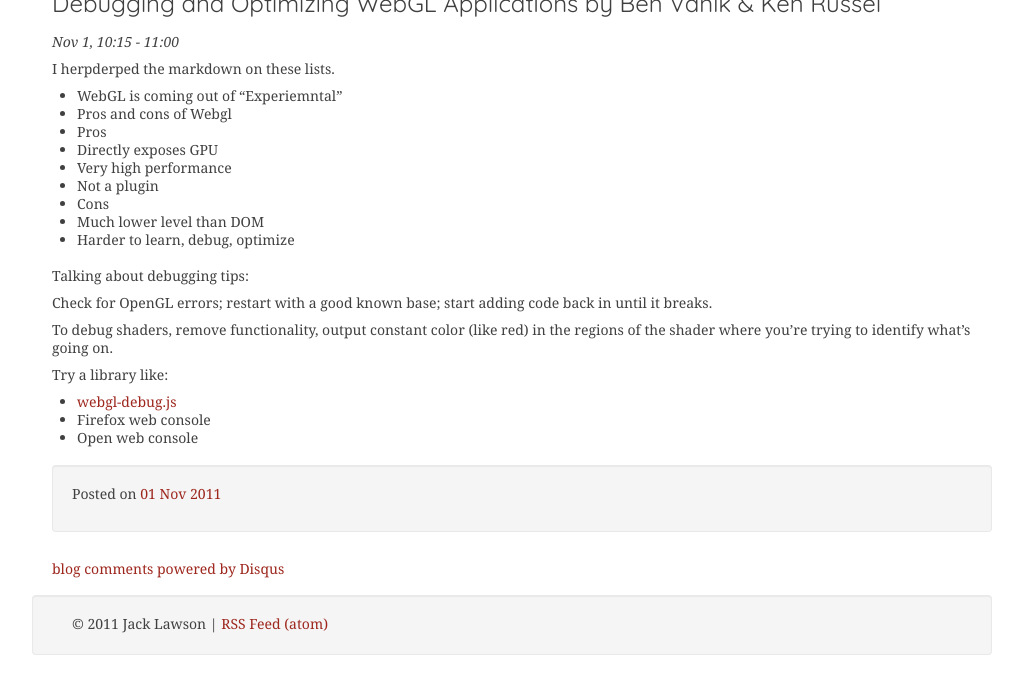
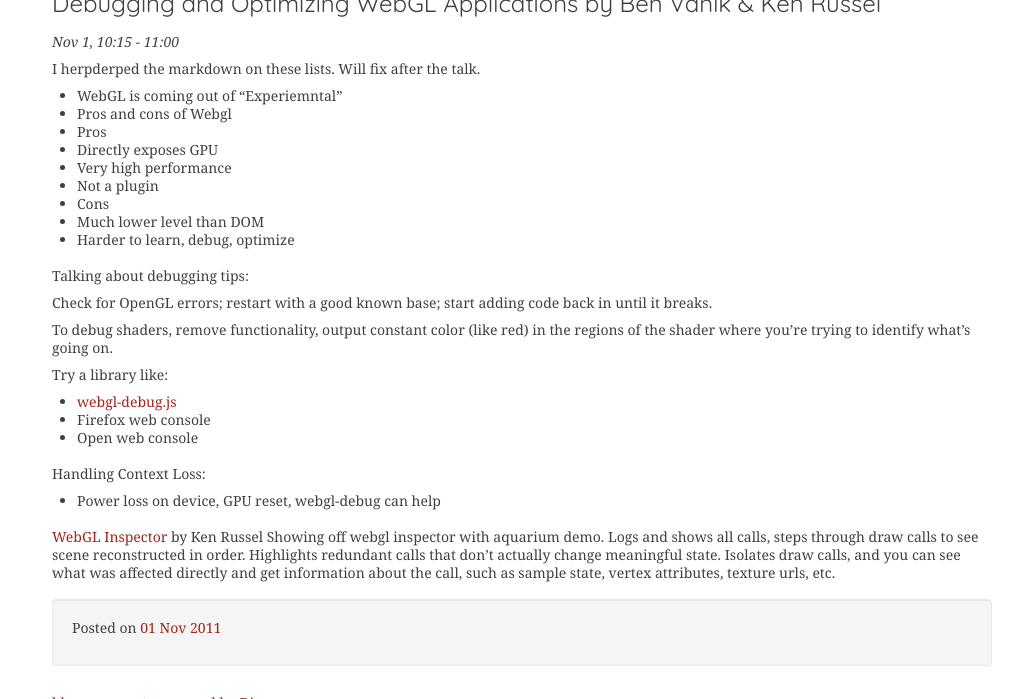
Before and after one commit to ajacksified/ajacksified.github.com, a Jekyll site: the page built from _posts/2011-11-01-new-game-conf-liveblog.markdown, in a window 1280 px wide and 900 px high, scrolled down 440 px, cut to the strip 201-900 px from the top of the window. Shown: the whole strip, without its empty margins (118-1141 px from the left). Built offline with Jekyll 4.4.1, drawn with Linux system fonts in a browser that asks for light colours; nearby versions of some CDN libraries; some web fonts are replaced; comment, search, counter and statistics services are not loaded; before the commit the page ends 1316 px from its top, so only the background shows below that.

Commit message:
how2list

```diff
--- a/_posts/2011-11-01-new-game-conf-liveblog.markdown
+++ b/_posts/2011-11-01-new-game-conf-liveblog.markdown
@@ -25,7 +25,7 @@ Debugging and Optimizing WebGL Applications by Ben Vanik &amp; Ken Russel
 -------------------------------------------------------------------------
 *Nov 1, 10:15 - 11:00*
 
-I herpderped the markdown on these lists.
+I herpderped the markdown on these lists. Will fix after the talk.
 
 * WebGL is coming out of "Experiemntal"
 * Pros and cons of Webgl
@@ -49,3 +49,13 @@ Try a library like:
 * [webgl-debug.js](http://www.khronos.org/webgl/wiki/Debugging)
 * Firefox web console
 * Open web console
+
+Handling Context Loss:
+* Power loss on device, GPU reset, webgl-debug can help
+
+[WebGL Inspector](http://) by Ken Russel
+Showing off webgl inspector with aquarium demo. Logs and shows all calls, steps
+through draw calls to see scene reconstructed in order. Highlights redundant calls
+that don't actually change meaningful state. Isolates draw calls, and you can see
+what was affected directly and get information about the call, such as sample
+state, vertex attributes, texture urls, etc.
```
